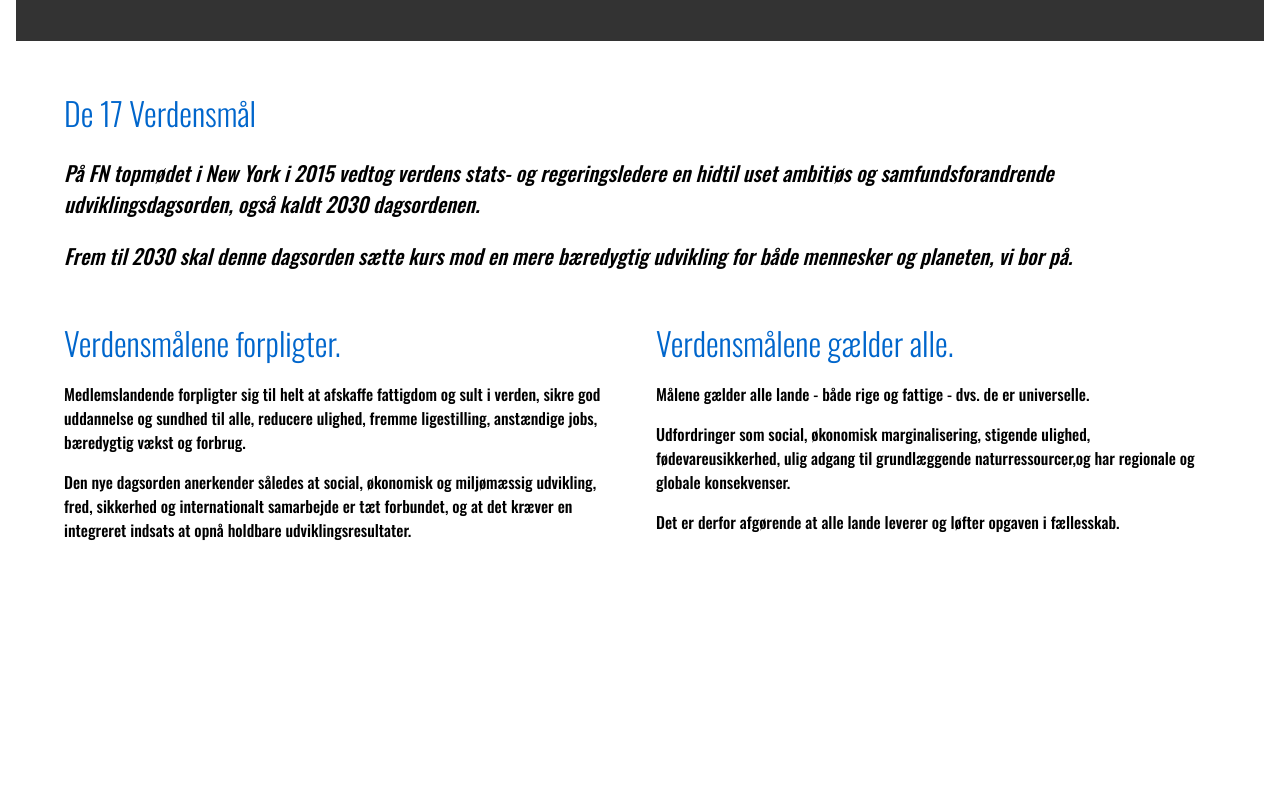
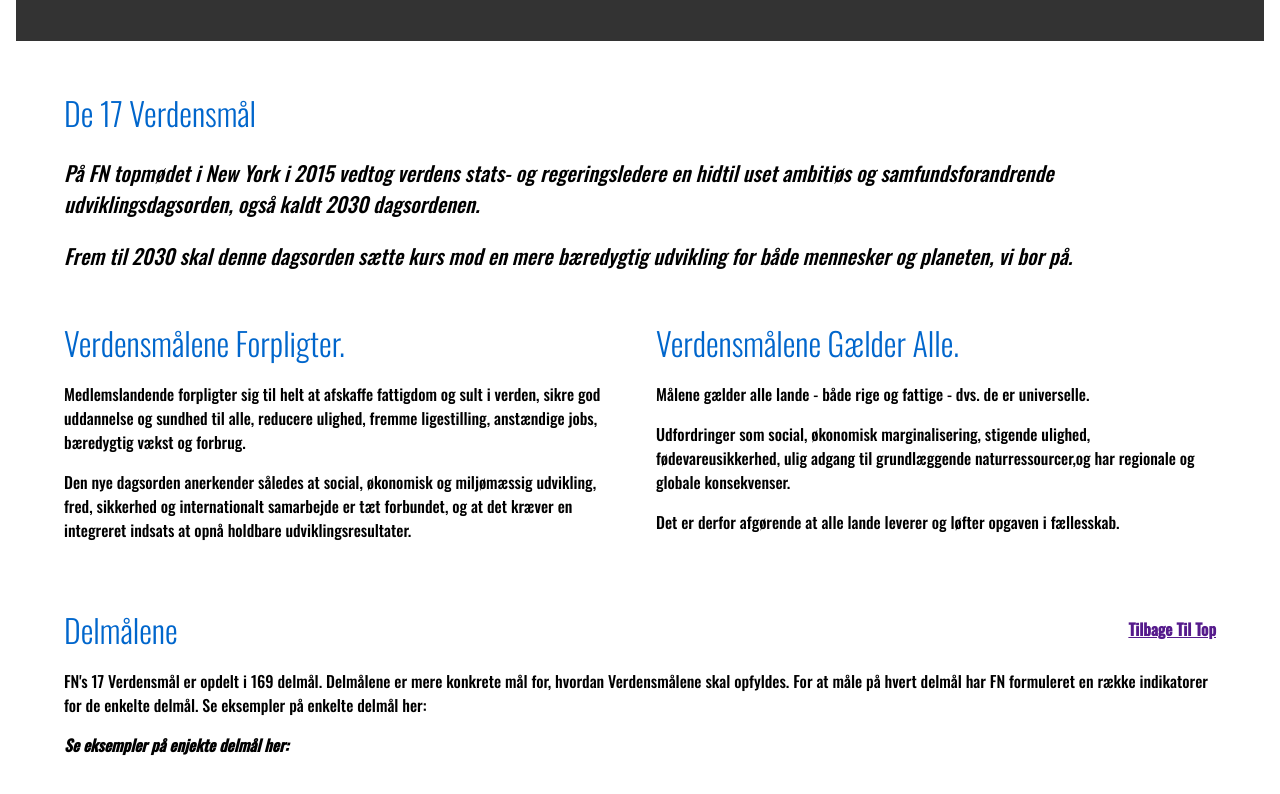
Before and after one commit to Highog92/React-17Maal, a React (Vite) app in the folder De_17_Maal/: page / in a window 1280 px wide. Shown: the part 596-1390 px from the top of the page. Before the commit the page ends 1202 px from the top, so only its background shows below. Built offline with nearby package versions, Linux system fonts and the light colour scheme.

Commit message:
Sub_Goals færdig

```diff
--- a/De_17_Maal/src/App.css
+++ b/De_17_Maal/src/App.css
@@ -21,6 +21,7 @@ h3 {
   font-weight: lighter;
   font-size: 2rem;
   margin: 0;
+  text-transform: capitalize;
 }
 
 section{
--- a/De_17_Maal/src/App.jsx
+++ b/De_17_Maal/src/App.jsx
@@ -3,6 +3,7 @@ import { Header } from './Components/Header/Header'
 import { NavBar } from './Components/Navigation/Navbar'
 import { TheGoals } from './Components/The 17 goal/The_17_goals'
 import { Commitments } from './Components/The Commitments/Commitments'
+import { SubGoals } from './Components/Sub-Goals/Sub_Goals'
 function App() {
 
 
@@ -12,6 +13,7 @@ function App() {
       <NavBar />
       <TheGoals />
       <Commitments />
+      <SubGoals/>
     </>
   )
 }
--- /dev/null
+++ b/De_17_Maal/src/Components/Sub-Goals/Sub_Goals.jsx
@@ -0,0 +1,35 @@
+import style from '../Sub-Goals/Sub_Goals.module.scss'
+
+export function SubGoals() {
+
+    return (
+
+        <section className={style.Sub_Goals}>
+            <article>
+
+                <hgroup>
+                    <h3>
+                        <span>
+                            Delmålene
+                        </span>
+                        <a href="">Tilbage til top</a>
+                    </h3>
+                </hgroup>
+
+                <p>
+                    FN's 17 Verdensmål er opdelt i 169 delmål. Delmålene er mere konkrete mål for,
+                    hvordan Verdensmålene skal opfyldes. For at måle på hvert delmål har FN formuleret en række indikatorer for de enkelte delmål.
+                    Se eksempler på enkelte delmål her:
+                </p>
+                <p className={style.galleryText}>
+                    Se eksempler på enjekte delmål her:
+                </p>
+            </article>
+        </section>
+
+
+
+    )
+
+
+}
--- /dev/null
+++ b/De_17_Maal/src/Components/Sub-Goals/Sub_Goals.module.scss
@@ -0,0 +1,20 @@
+
+h3 {
+    display: flex;
+    justify-content: space-between;
+}
+
+a {
+    font-size: 1rem;
+    font-weight: bold;
+    align-self: center;
+}
+
+
+
+
+.galleryText {
+    font-weight: bold;
+    font-style: italic;
+
+}
```
